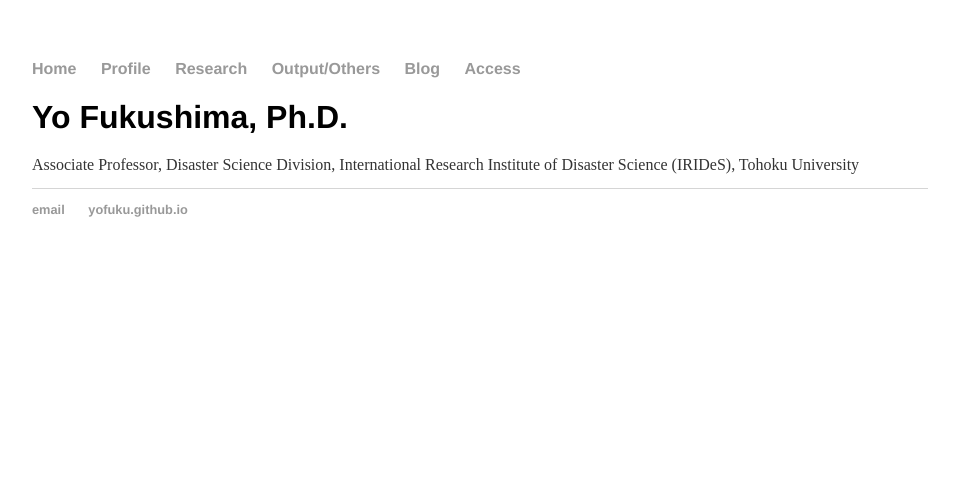
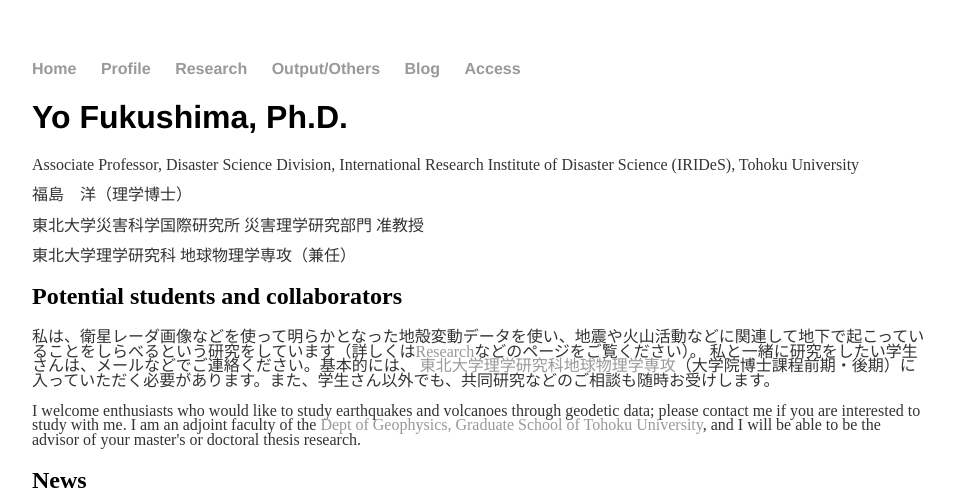
Before and after one commit to yofuku/yofuku.github.io, a Jekyll site: the page built from index.html, in a window 1280 px wide. Shown: the top 494 px of the page, without its empty margins (160-1114 px from the left). Built offline with Jekyll 4.4.1, drawn with Linux system fonts in a browser that asks for light colours; some of the changed text lies outside the part shown; grey boxes are pictures that could not be loaded.

Commit message:
Update index.html

```diff
--- a/index.html
+++ b/index.html
@@ -5,4 +5,22 @@
 <div class="blurb">
 	<h1>Yo Fukushima, Ph.D.</h1>
 	<p>Associate Professor, Disaster Science Division, International Research Institute of Disaster Science (IRIDeS), Tohoku University</p>
+<p>福島　洋（理学博士）</p>
+<p>東北大学災害科学国際研究所 災害理学研究部門 准教授</p>
+<p>東北大学理学研究科 地球物理学専攻（兼任）</p>
+
+	<h2>Potential students and collaborators</h2>
+<p>
+私は、衛星レーダ画像などを使って明らかとなった地殻変動データを使い、地震や火山活動などに関連して地下で起こっていることをしらべるという研究をしています（詳しくは<a href="research.html">Research</a>などのページをご覧ください）。
+私と一緒に研究をしたい学生さんは、メールなどでご連絡ください。基本的には、<a href="http://www.geophys.tohoku.ac.jp"> 東北大学理学研究科地球物理学専攻</a>（大学院博士課程前期・後期）に入っていただく必要があります。また、学生さん以外でも、共同研究などのご相談も随時お受けします。<p>
+I welcome enthusiasts who would like to study earthquakes and volcanoes through geodetic data; please contact me if you are interested to study with me. I am an adjoint faculty of the <a href="http://www.gp.tohoku.ac.jp/index-en.html"> Dept of Geophysics, Graduate School of Tohoku University</a>, and I will be able to be the advisor of your master's or doctoral thesis research.
+<p>
+
+<h2>News</h2>
+
+<p>
+<img src="img/line.gif" alt="" border="0" />
+(1 May 2018) 世話人代表をやっていた勉強会のレポート集が発行されました。<a href="http://irides.tohoku.ac.jp/topics_disaster/nankai_trough.html">南海トラフ地震予測対応勉強会 成果・報告レポート集</a><br>
+(1 May 2018) Website created.<br>
+
 </div><!-- /.blurb -->
```
